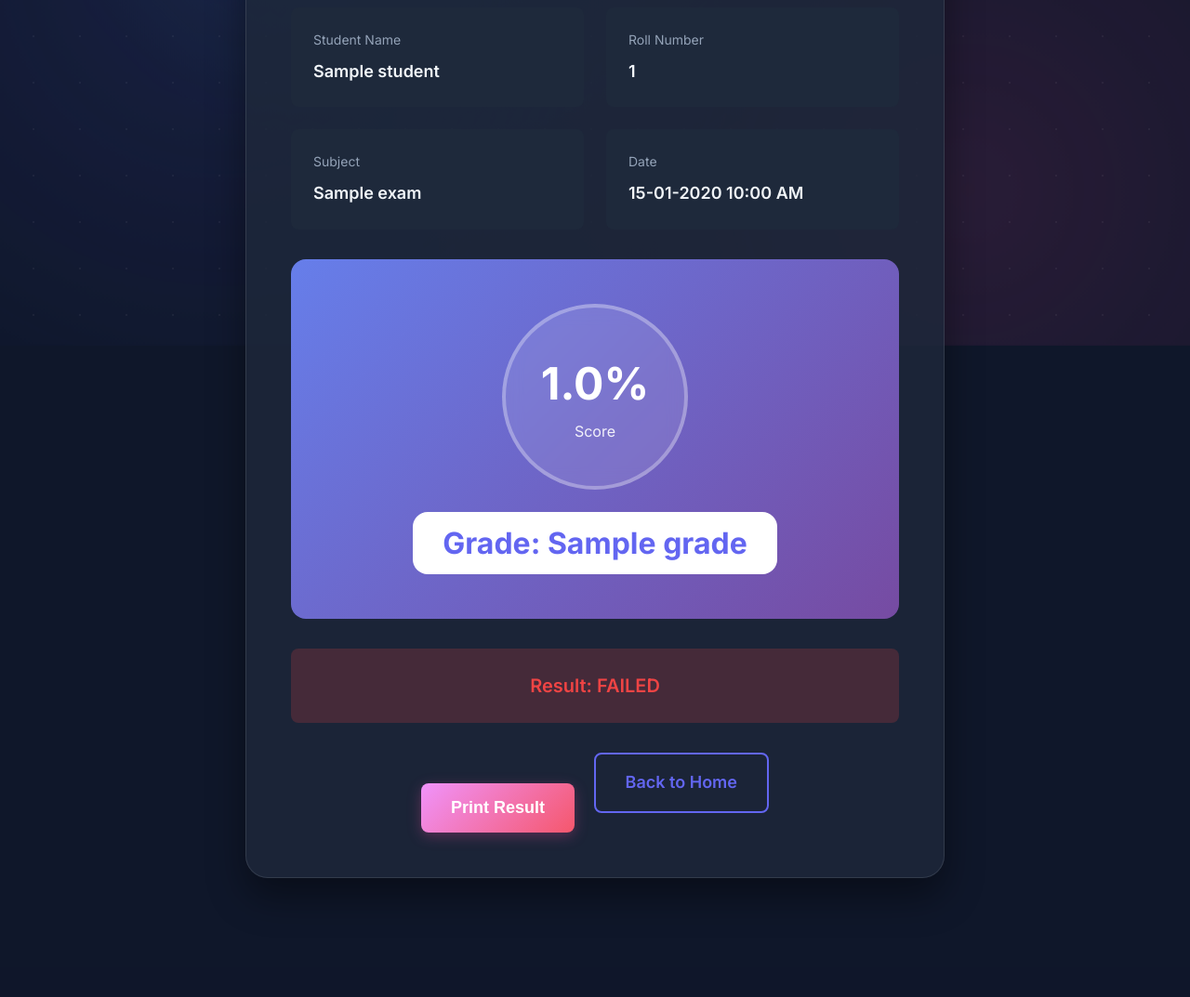
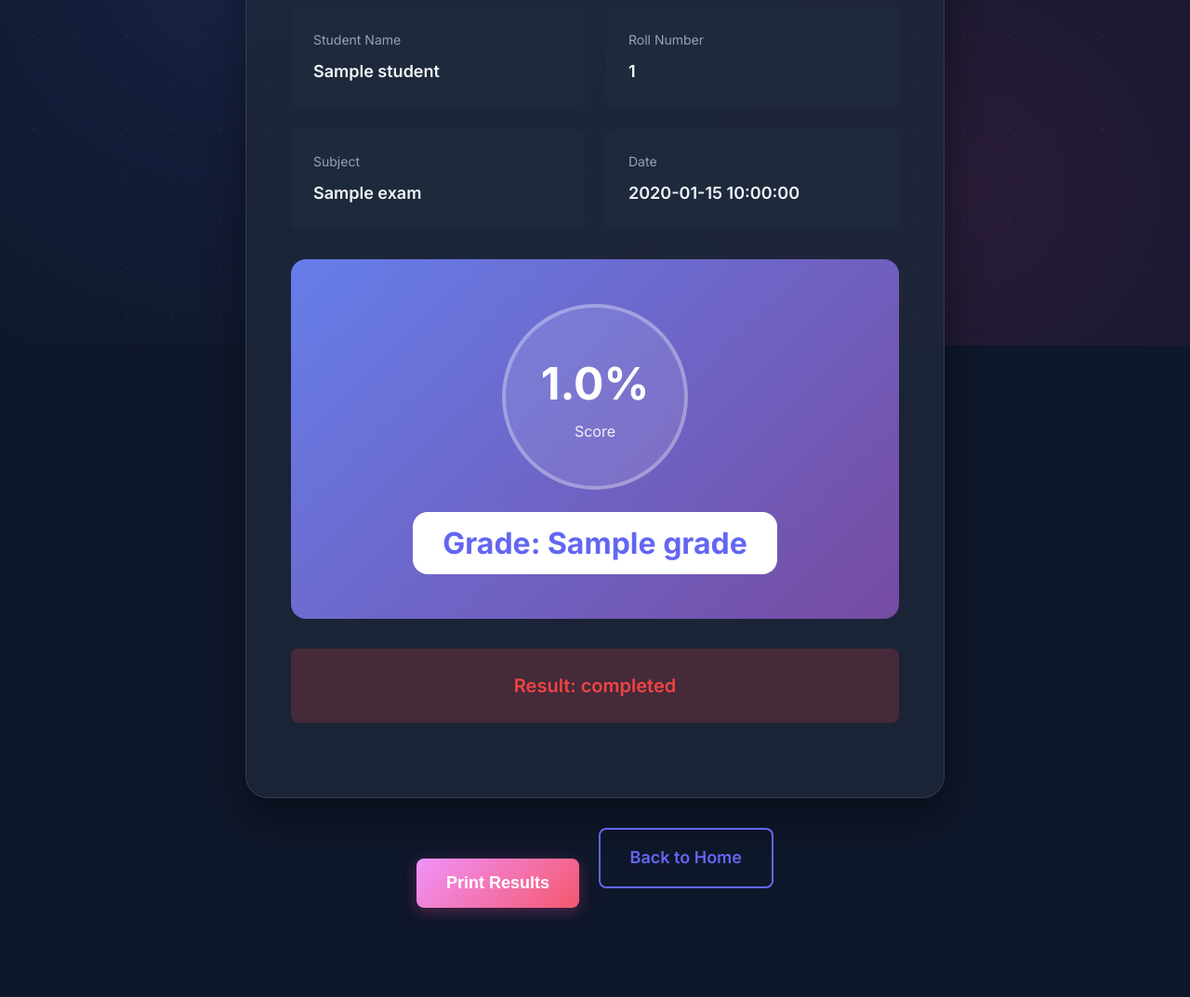
Before and after one commit to TELLYHUBCLOUD/dark-satellite, a Flask app: template templates/result.html in a window 1280 px wide. Shown: the part 447-1520 px from the top of the page at 93% size. Before the commit the page ends 1400 px from the top, so only its background shows below. Run offline with Flask 3, Linux system fonts and the light colour scheme; the template is opened without the code that fills it: most values are stand-ins (such as "Sample title", 1, 10 or a date in 2020).

Commit message:
feat: Add admin dashboard and student result display pages.

```diff
--- a/templates/admin_dashboard.html
+++ b/templates/admin_dashboard.html
@@ -114,6 +114,7 @@
                                         <th>Phone</th>
                                         <th>Exam Status</th>
                                         <th>Registered At</th>
+                                        <th>Action</th>
                                     </tr>
                                 </thead>
                                 <tbody>
@@ -131,6 +132,11 @@
                             : '<span style="color: var(--warning);">⏳ Pending</span>'}
                                             </td>
                                             <td>${student.registered_at}</td>
+                                            <td>
+                                                ${student.completed_subjects && student.completed_subjects.length > 0
+                            ? `<a href="/result/${student.roll_number}" target="_blank" class="btn btn-outline" style="padding: 0.5rem 1rem; font-size: 0.85rem;">View Result</a>`
+                            : '<span style="color: var(--text-muted); font-size: 0.85rem;">-</span>'}
+                                            </td>
                                         </tr>
                                     `).join('')}
                                 </tbody>
--- a/templates/result.html
+++ b/templates/result.html
@@ -21,6 +21,7 @@
                 box-shadow: none;
                 border: 2px solid #000;
                 page-break-inside: avoid;
+                margin-bottom: 2rem;
             }
 
             .result-score {
@@ -45,6 +46,7 @@
 
     <section class="section">
         <div class="container result-container">
+            {% for exam in results %}
             <div class="result-card">
                 <div class="result-header">
                     <div class="result-logo">🎓</div>
@@ -67,7 +69,7 @@
                     </div>
                     <div class="info-item">
                         <div class="info-label">Date</div>
-                        <div class="info-value">{{ exam.submit_time.strftime('%d-%m-%Y %I:%M %p') }}</div>
+                        <div class="info-value">{{ exam.exam_date }}</div>
                     </div>
                 </div>
 
@@ -81,14 +83,15 @@
                     </div>
                 </div>
 
-                <div class="result-status {{ 'pass' if exam.percentage >= 50 else 'fail' }}">
-                    Result: {{ 'PASSED' if exam.percentage >= 50 else 'FAILED' }}
+                <div class="result-status {{ 'pass' if exam.status == 'PASS' else 'fail' }}">
+                    Result: {{ exam.status }}
                 </div>
+            </div>
+            {% endfor %}
 
-                <div class="text-center no-print">
-                    <button onclick="window.print()" class="btn btn-secondary btn-lg">Print Result</button>
-                    <a href="/" class="btn btn-outline btn-lg" style="margin-left: 1rem;">Back to Home</a>
-                </div>
+            <div class="text-center no-print" style="margin-top: 2rem;">
+                <button onclick="window.print()" class="btn btn-secondary btn-lg">Print Results</button>
+                <a href="/" class="btn btn-outline btn-lg" style="margin-left: 1rem;">Back to Home</a>
             </div>
         </div>
     </section>
```
